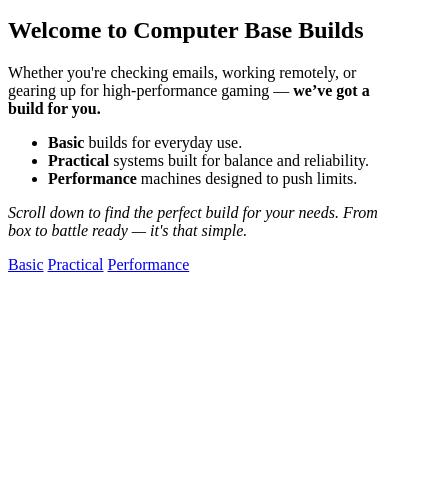
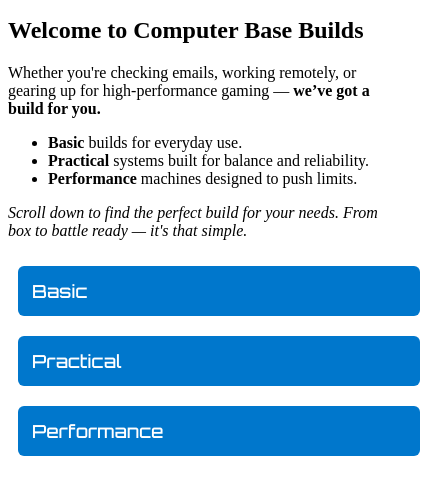
Before and after one commit to madmanmichael04/Website-Development, a plain HTML site: page index.html in a window 390 px wide. Shown: the part 154-648 px from the top of the page, 430 px wide, since content can reach past the window. Drawn offline with Linux system fonts and the light colour scheme.

Commit message:
Update styles.css

```diff
--- a/styles.css
+++ b/styles.css
@@ -1,3 +1,35 @@
+/* General Button Styling */
+.btn,
+button[type="submit"] {
+   display: inline-block;
+   margin: 10px;
+   padding: 12px 24px;
+   font-size: 16px;
+   font-family: 'Orbitron', sans-serif;
+   background-color: #0077cc;
+   color: white;
+   text-decoration: none;
+   border: none;
+   border-radius: 6px;
+   transition: background-color 0.3s ease;
+   cursor: pointer;
+}
+
+.btn:hover,
+button[type="submit"]:hover {
+   background-color: #005fa3;
+}
+
+/* For responsive button layout on small screens */
+@media screen and (max-width: 600px) {
+   .btn,
+   button[type="submit"] {
+      width: 100%;
+      padding: 14px;
+      font-size: 18px;
+   }
+}
+
 /* Ensure image scales nicely */
 .build-image {
    width: 100%;
```
